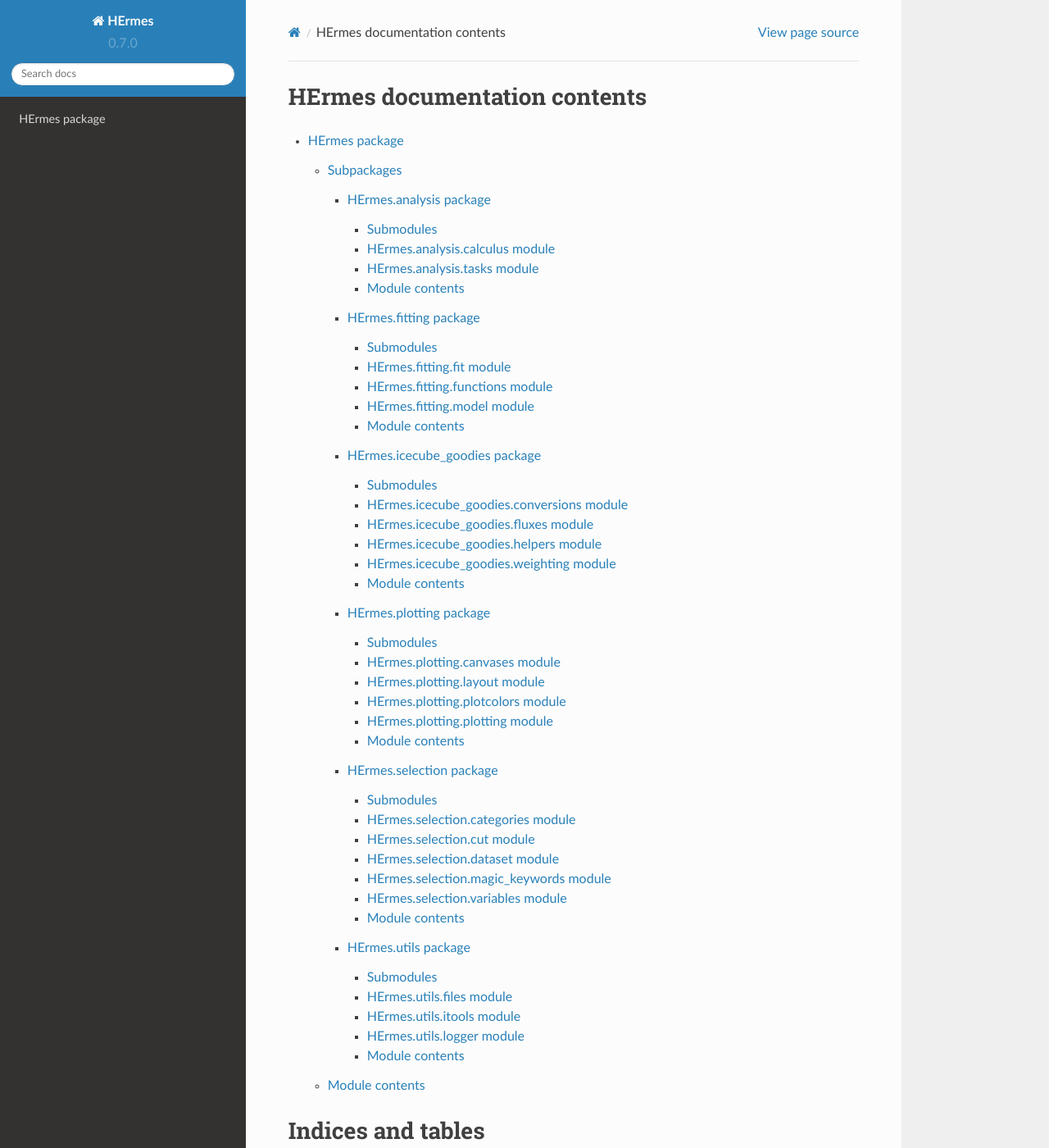
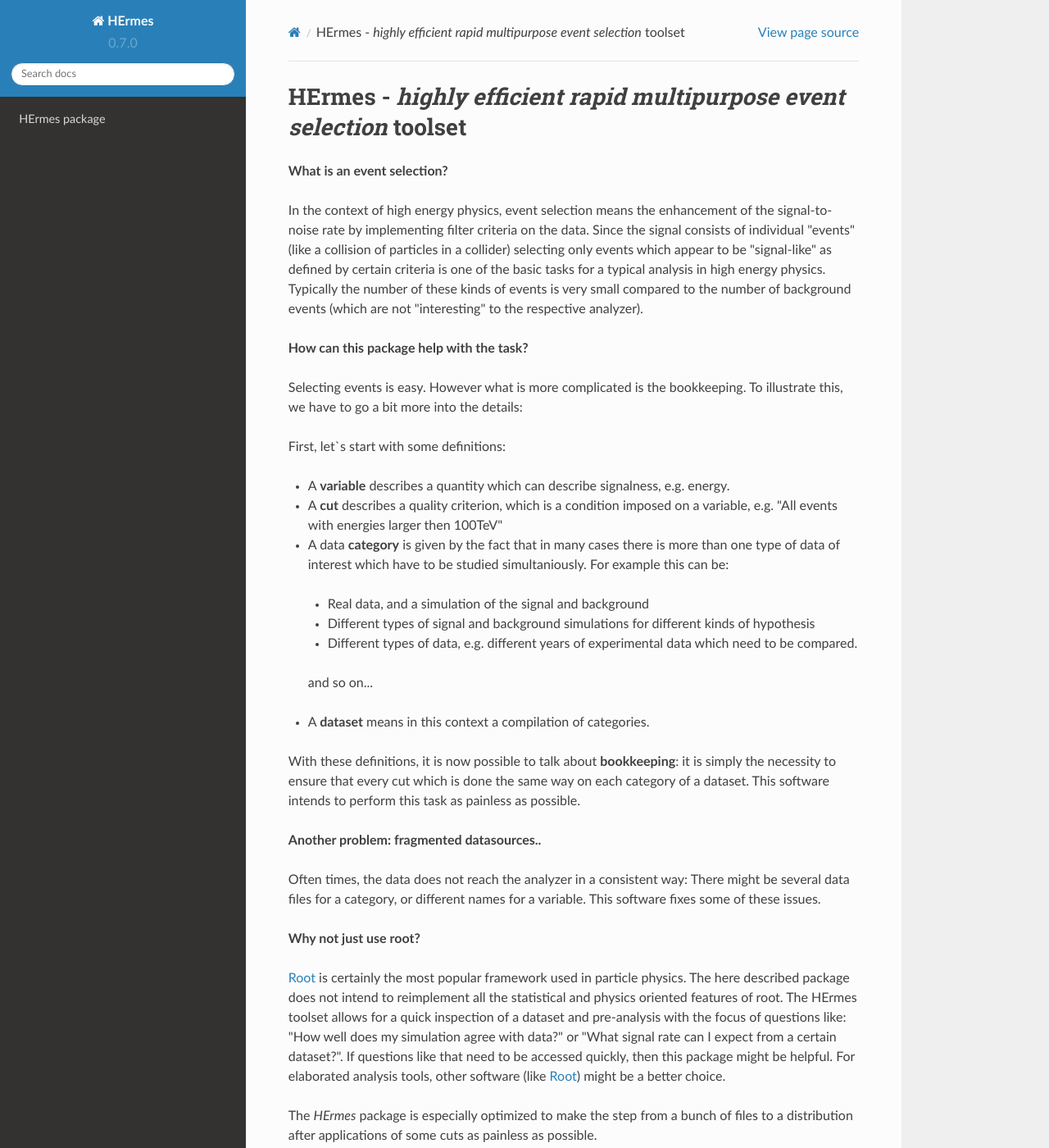
Before and after one commit to achim1/HErmes, a Sphinx documentation site: the page built from docs/index.rst, in a window 1280 px wide and 1400 px high. Shown: the whole window at 82% size. Built offline with Sphinx 7.4.7 and the Read the Docs theme 2.0.0, drawn with Linux system fonts in a browser that asks for light colours; some of the changed text lies outside the part shown.

Commit message:
* fixes bug which was introduced in earlier commit (typo) * fixes x label for distribution

```diff
--- a/docs/index.rst
+++ b/docs/index.rst
@@ -1,5 +1,49 @@
 
 .. _contents:
+
+HErmes - *highly efficient rapid multipurpose event selection* toolset
+========================================================================
+
+**What is an event selection?**
+
+In the context of high energy physics, event selection means the enhancement of the signal-to-noise rate by implementing filter criteria on the data.
+Since the signal consists of individual "events" (like a collision of particles in a collider) selecting only events which appear to be "signal-like" as defined by certain criteria is one of the basic tasks for a typical analysis in high energy physics. Typically the number of these kinds of events is very small compared to the number of background events (which are not "interesting" to the respective analyzer).
+
+**How can this package help with the task?**
+
+Selecting events is easy. However what is more complicated is the bookkeeping. To illustrate this, we have to go a bit more into the details:
+
+First, let`s start with some definitions:
+
+- A **variable** describes a quantity which can describe signalness, e.g. energy.
+
+- A **cut** describes a quality criterion, which is a condition imposed on a variable, e.g. "All events with energies larger then 100TeV"
+
+- A data **category** is given by the fact that in many cases there is more than one type of data of interest which have to be studied simultaniously. For example this can be:
+
+ - Real data, and a simulation of the signal and background
+
+ - Different types of signal and background simulations for different kinds of hypothesis
+
+ - Different types of data, e.g. different years of experimental data which need to be compared.
+
+ and so on...
+
+* A **dataset** means in this context a compilation of categories.
+
+With these definitions, it is now possible to talk about **bookkeeping**: it is simply the necessity to ensure that every cut which is done the same way on each category of a dataset. This software intends to perform this task as painless as possible.
+
+**Another problem: fragmented datasources..**
+
+Often times, the data does not reach the analyzer in a consistent way: There might be several data files for a category, or different names for a variable. This software fixes some of these issues.
+
+**Why not just use root?**
+
+.. _Root: https://root.cern.ch/
+Root_ is certainly the most popular framework used in particle physics. The here described package does not intend to reimplement all the statistical and physics oriented features of root. The HErmes toolset allows for a quick inspection of a dataset and pre-analysis with the focus of questions like: "How well does my simulation agree with data?" or "What signal rate can I expect from a certain dataset?". If questions like that need to be accessed quickly, then this package might be helpful. For elaborated analysis tools, other software (like Root_) might be a better choice.
+
+The *HErmes* package is especially optimized to make the step from a bunch of files to a distribution after applications of some cuts as painless as possible.
+
 
 HErmes documentation contents
 =============================
```
Also changed, not shown: docs/HErmes.analysis.rst (+8 -0 lines), 2 other files.
